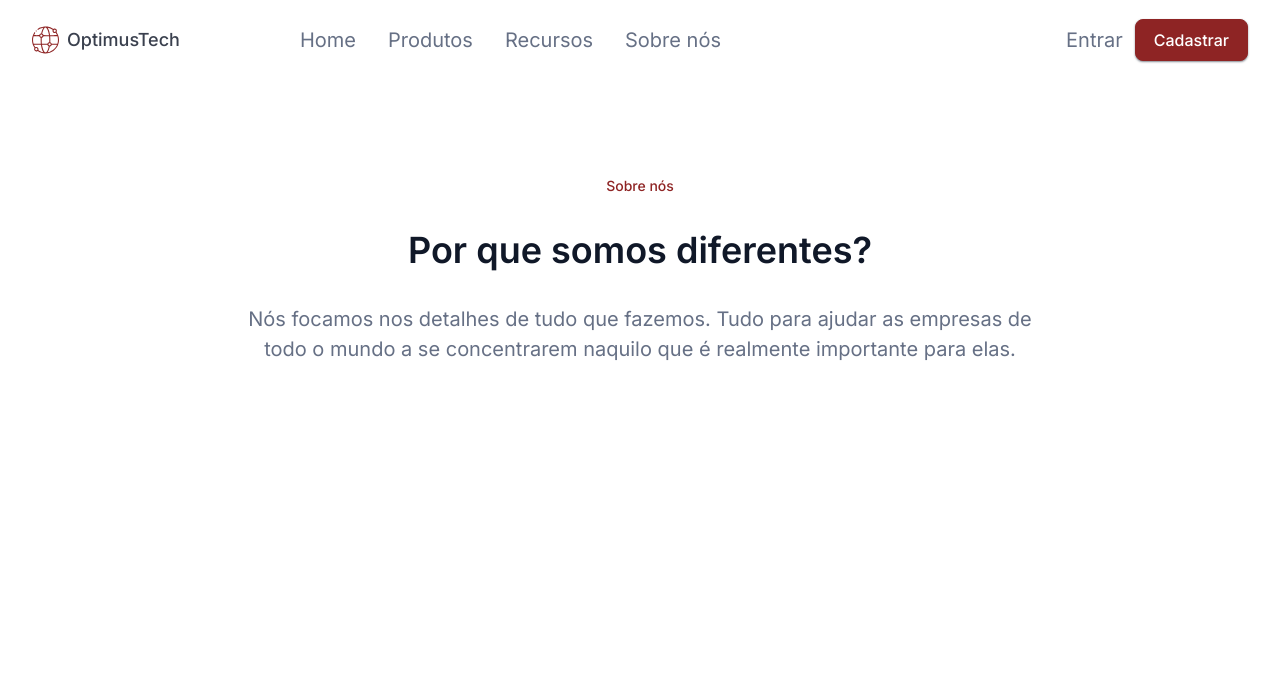
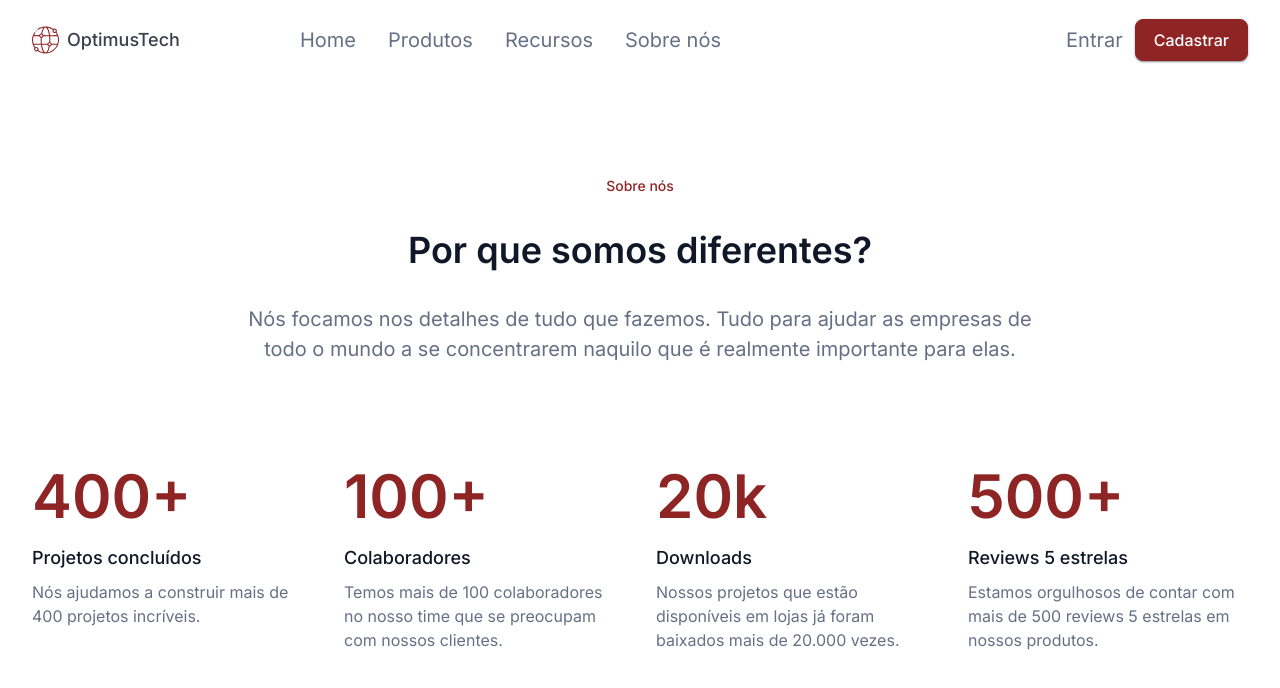
Before and after one commit to Epiled/7-days-optimus-tech, a React (Create React App) app: page / in a window 1280 px wide. Shown: the top 688 px of the page. Built offline with nearby package versions, Linux system fonts and the light colour scheme.

Commit message:
Build seção informações

```diff
--- /dev/null
+++ b/src/components/Infos/Informacoes.module.scss
@@ -0,0 +1,6 @@
+.informacoes {
+  display: grid;
+  grid-template-columns: repeat(auto-fill, minmax(25rem, 1fr));;
+  gap: 3.2rem;
+  margin-bottom: 9.6rem;
+}
--- /dev/null
+++ b/src/components/Infos/Item/Item.module.scss
@@ -0,0 +1,27 @@
+@import "styles/variaveis";
+@import "styles/breakpoints";
+
+.item {
+
+  span {
+    color: $vermelho;
+    font-size: 60px;
+    font-weight: 600;
+    line-height: 7.2rem;
+  }
+
+  h2 {
+    color: $gray-900;
+    font-size: 18px;
+    font-weight: 500;
+    line-height: 2.8rem;
+    margin: 1.2rem 0 .8rem 0;
+  }
+
+  p {
+    color: $gray-500;
+    font-size: 1.6rem;
+    font-weight: 400;
+    line-height: 2.4rem;
+  }
+}
--- a/src/components/Infos/Item/index.tsx
+++ b/src/components/Infos/Item/index.tsx
@@ -1,7 +1,21 @@
-export default function Infos() {
+import itens from 'data/infos.json';
+import styles from './Item.module.scss';
+
+type Item = typeof itens[0];
+
+export default function Infos(props: Item) {
+
   return (
-    <div>
-
+    <div className={styles.item}>
+      <span>
+        {`${props.numero}${props.milhar? 'k' : '+'}`}
+      </span>
+      <h2>
+        {props.titulo}
+      </h2>
+      <p>
+        {props.texto}
+      </p>
     </div>
   );
 }
--- a/src/components/Infos/index.tsx
+++ b/src/components/Infos/index.tsx
@@ -1,16 +1,12 @@
 import itens from 'data/infos.json';
-
-export type Itens = typeof itens;
-
-export type Item = typeof itens[0];
+import styles from './Informacoes.module.scss';
+import Item from './Item';
 
 export default function Infos() {
   return (
-    <section>
+    <section className={styles.informacoes}>
       {itens.map((item, index) => (
-        <div key={index}>
-          {item.titulo}
-        </div>
+        <Item {...item} key={index} />
       ))}
     </section>
   );
--- a/src/data/infos.json
+++ b/src/data/infos.json
@@ -5,18 +5,18 @@
     "texto": "Nós ajudamos a construir mais de 400 projetos incríveis.",
     "milhar": false
   }, {
-    "numero": "Colaboradores",
-    "titulo": "100",
+    "numero": "100",
+    "titulo": "Colaboradores",
     "texto": "Temos mais de 100 colaboradores no nosso time que se preocupam com nossos clientes.",
     "milhar": false
   }, {
-    "numero": "Downloads",
-    "titulo": "20",
+    "numero": "20",
+    "titulo": "Downloads",
     "texto": "Nossos projetos que estão disponíveis em lojas já foram baixados mais de 20.000 vezes.",
     "milhar": true
   }, {
-    "numero": "Reviews 5 estrelas",
-    "titulo": "500",
+    "numero": "500",
+    "titulo": "Reviews 5 estrelas",
     "texto": "Estamos orgulhosos de contar com mais de 500 reviews 5 estrelas em nossos produtos.",
     "milhar": false
   }
--- a/src/pages/App.tsx
+++ b/src/pages/App.tsx
@@ -1,6 +1,7 @@
 import PaginaPadrao from 'components/PaginaPadrao';
 import Menu from '../components/Menu';
 import SecaoBase from 'components/SecaoBase';
+import Infos from 'components/Infos';
 
 function App() {
   return (
@@ -13,6 +14,7 @@ function App() {
           texto={'Nós focamos nos detalhes de tudo que fazemos. Tudo para ajudar as empresas de todo o mundo a se concentrarem naquilo que é realmente importante para elas.'}
           principal={true}
         />
+        <Infos />
       </PaginaPadrao>
     </div>
   );
```
Also changed, not shown: src/components/Infos/Infos.module.scss (deleted).
